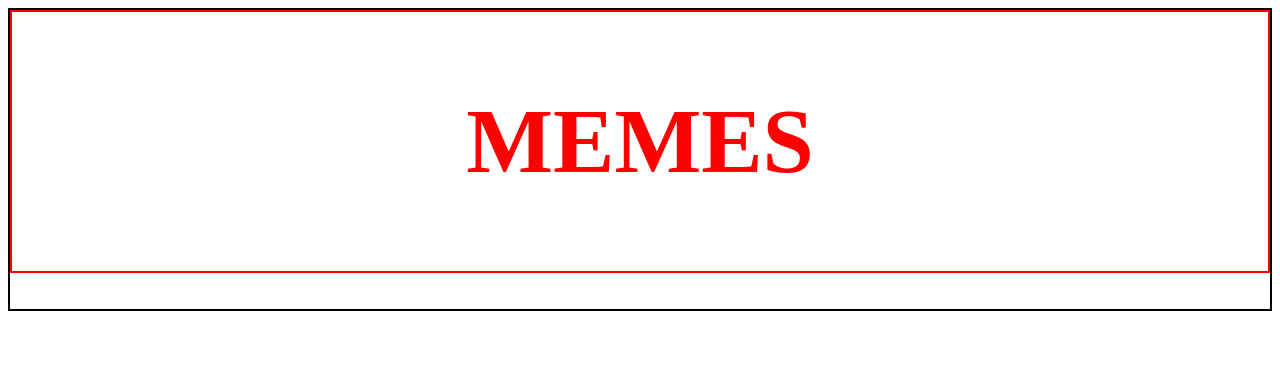
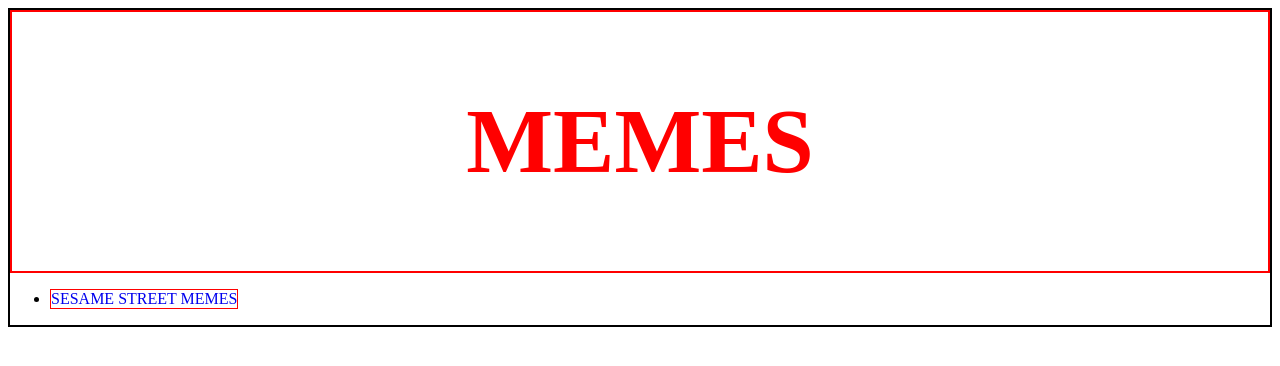
Before and after one commit to Memer-Memes/Memer-Memes.github.io, a plain HTML site: page index.html in a window 1280 px wide. Drawn offline with Linux system fonts and the light colour scheme.

Commit message:
Update index.html

```diff
--- a/index.html
+++ b/index.html
@@ -8,7 +8,9 @@
       <div style="border: 2px solid red;">
         <h1 style="text-align:center;color: red;font-size: 92px;">MEMES</h1>
       </div>
-      <ul style="display: inline-block;"></ul>
+      <ul style="display: inline-block;">
+        <li style="border: 1px solid red;"><a href="sesamestreet.html" style="text-decoration: none;">SESAME STREET MEMES</a></li>
+      </ul>
     </section>
     <section></section>
   </body>
```
